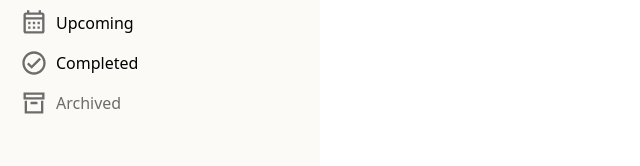
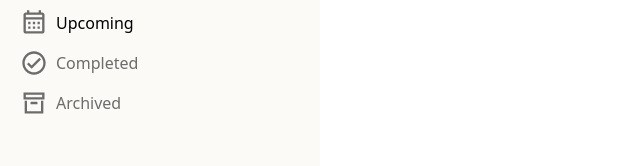
Before and after one commit to kevingarciamartin/todo-list, a website built with webpack: page src/template.html in a window 1280 px wide. Shown: the part 208-374 px from the top of the page, 0-640 px from the left. Built offline with nearby package versions, Linux system fonts and the light colour scheme.

Commit message:
Disable Completed nav button

```diff
--- a/src/template.html
+++ b/src/template.html
@@ -74,7 +74,7 @@
             </button>
           </li>
           <li>
-            <button class="nav-btn" id="completed">
+            <button class="nav-btn" id="completed" disabled>
               <svg xmlns="http://www.w3.org/2000/svg" viewBox="0 0 24 24">
                 <title>check-circle-outline</title>
                 <path
```
